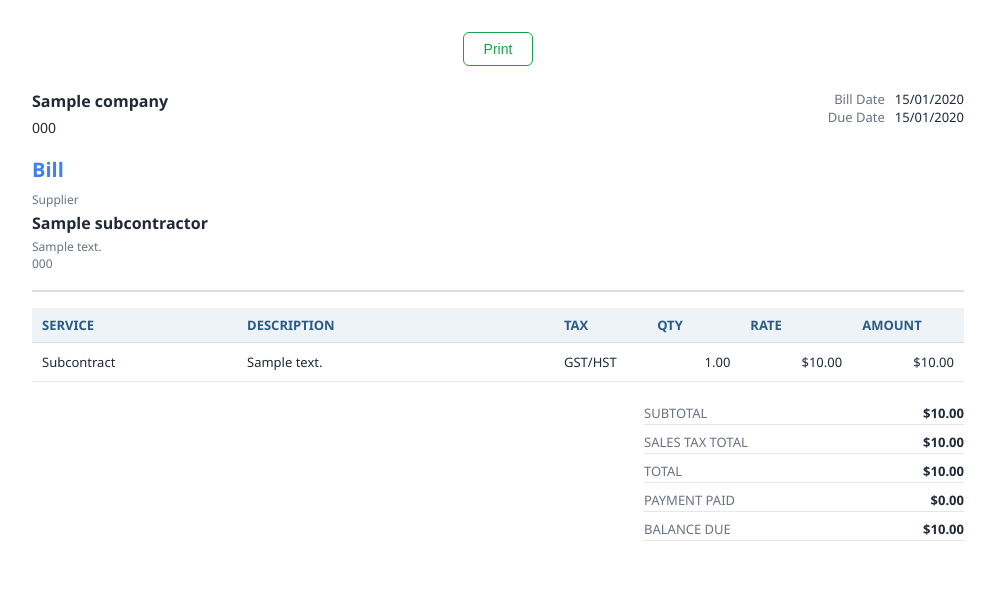
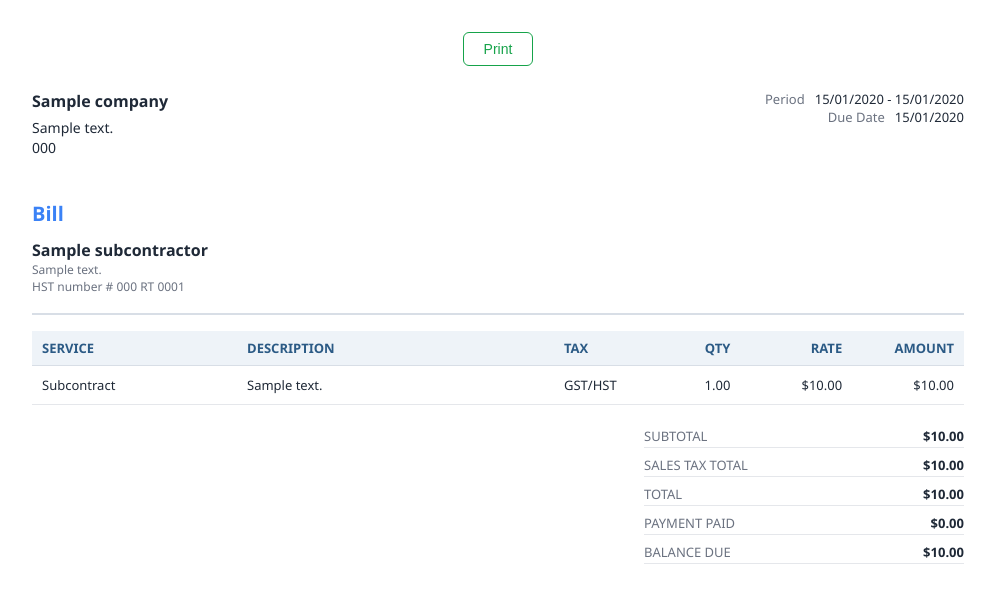
Before and after one commit to vatsraj17-ops/Payroll, a Flask app: page /subcontracts/bills/1/print in a window 1280 px wide. Shown: the top 603 px of the page, without its empty margins (142-1137 px from the left). Run offline with Flask 3, Linux system fonts and the light colour scheme; the visitor is signed in with stand-in values (Sample User, id 1); tables that the repository leaves empty hold one stand-in row (values such as "Sample post").

Commit message:
Tweak bill print layout

```diff
--- a/templates/subcontract_bill_print.html
+++ b/templates/subcontract_bill_print.html
@@ -23,6 +23,9 @@
         max-width: 980px;
         margin: 32px auto 48px;
         padding: 0 24px;
+      }
+      .spacer-lg {
+        height: 12px;
       }
       .print-controls {
         display: flex;
@@ -79,10 +82,6 @@
         gap: 16px;
         margin-bottom: 18px;
       }
-      .supplier-block .label {
-        font-size: 12px;
-        color: #6b7280;
-      }
       .divider {
         border-top: 2px solid var(--line);
         margin: 16px 0;
@@ -99,6 +98,9 @@
         font-weight: 600;
         padding: 8px 10px;
         border-bottom: 1px solid var(--line);
+      }
+      thead th.num {
+        text-align: right;
       }
       tbody td {
         padding: 10px;
@@ -134,6 +136,9 @@
         padding-top: 8px;
         margin-top: 6px;
       }
+      @page {
+        margin: 12mm;
+      }
       @media print {
         .print-controls {
           display: none;
@@ -154,27 +159,48 @@
       <div class="header">
         <div class="company">
           <div class="company-name">{{ bill.company.name if bill.company else '' }}</div>
+          {% if bill.company and bill.company.address %}
+            {% set company_lines = bill.company.address.split('\n') if '\n' in bill.company.address else bill.company.address.split(',') %}
+            {% for line in company_lines %}
+              {% if line.strip() %}
+                <div>{{ line.strip() }}</div>
+              {% endif %}
+            {% endfor %}
+          {% endif %}
           {% if bill.company and bill.company.business_number %}
             <div>{{ bill.company.business_number }}</div>
           {% endif %}
         </div>
         <div class="bill-meta">
-          <div class="row"><div class="label">Bill Date</div><div>{{ bill.bill_date.strftime('%d/%m/%Y') if bill.bill_date else '' }}</div></div>
+          <div class="row">
+            <div class="label">Period</div>
+            <div>
+              {{ bill.period_start.strftime('%d/%m/%Y') if bill.period_start else '' }}
+              {% if bill.period_start or bill.period_end %} - {% endif %}
+              {{ bill.period_end.strftime('%d/%m/%Y') if bill.period_end else '' }}
+            </div>
+          </div>
           <div class="row"><div class="label">Due Date</div><div>{{ bill.due_date.strftime('%d/%m/%Y') if bill.due_date else '' }}</div></div>
         </div>
       </div>
+
+      <div class="spacer-lg"></div>
 
       <div class="title">Bill</div>
 
       <div class="supplier-block">
         <div>
-          <div class="label">Supplier</div>
           <div style="font-weight:600; margin-top:4px;">{{ bill.subcontractor.contractor_company_name if bill.subcontractor else '' }}</div>
           {% if bill.subcontractor and bill.subcontractor.address %}
-            <div style="font-size:12px; color:#6b7280; margin-top:4px;">{{ bill.subcontractor.address }}</div>
+            {% set addr_lines = bill.subcontractor.address.split('\n') if '\n' in bill.subcontractor.address else bill.subcontractor.address.split(',') %}
+            {% for line in addr_lines %}
+              {% if line.strip() %}
+                <div style="font-size:12px; color:#6b7280;">{{ line.strip() }}</div>
+              {% endif %}
+            {% endfor %}
           {% endif %}
           {% if bill.subcontractor and bill.subcontractor.tax_number %}
-            <div style="font-size:12px; color:#6b7280;">{{ bill.subcontractor.tax_number }}</div>
+            <div style="font-size:12px; color:#6b7280;">HST number # {{ bill.subcontractor.tax_number }} RT 0001</div>
           {% endif %}
         </div>
       </div>
```
